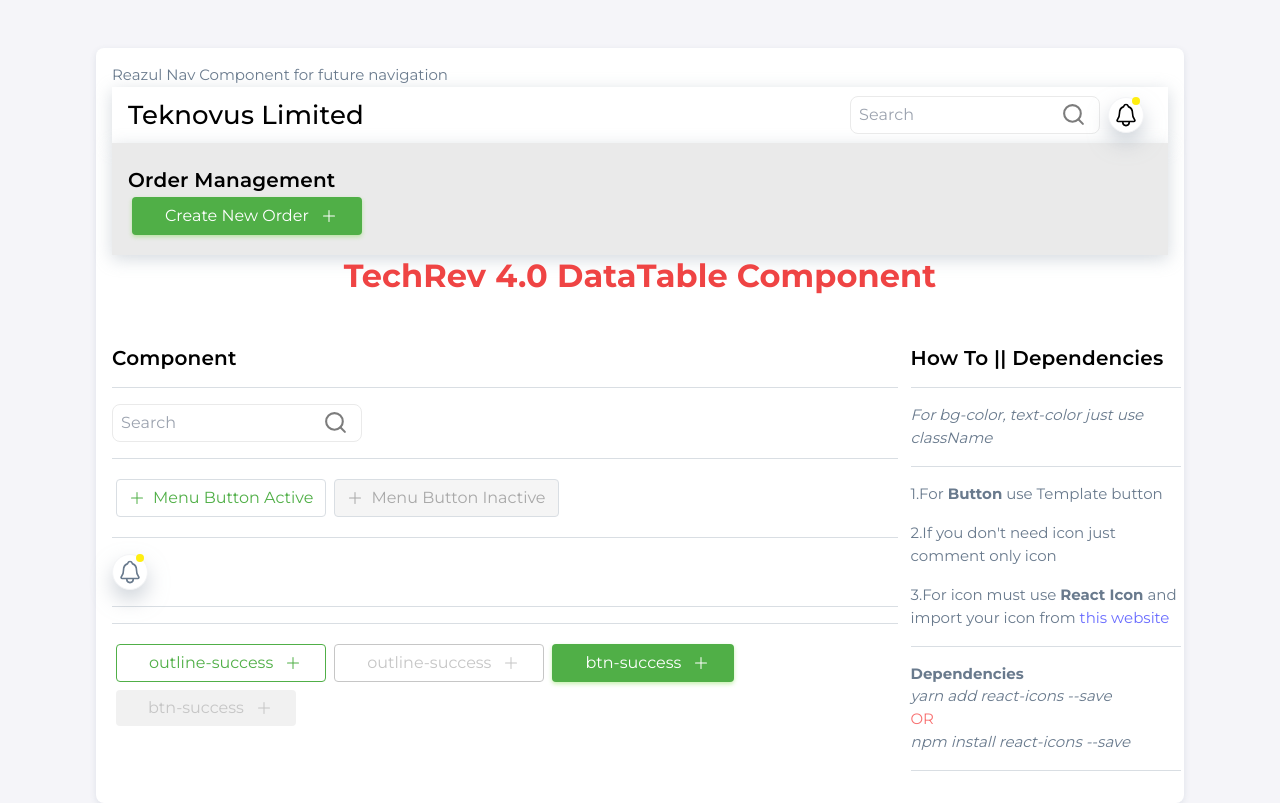
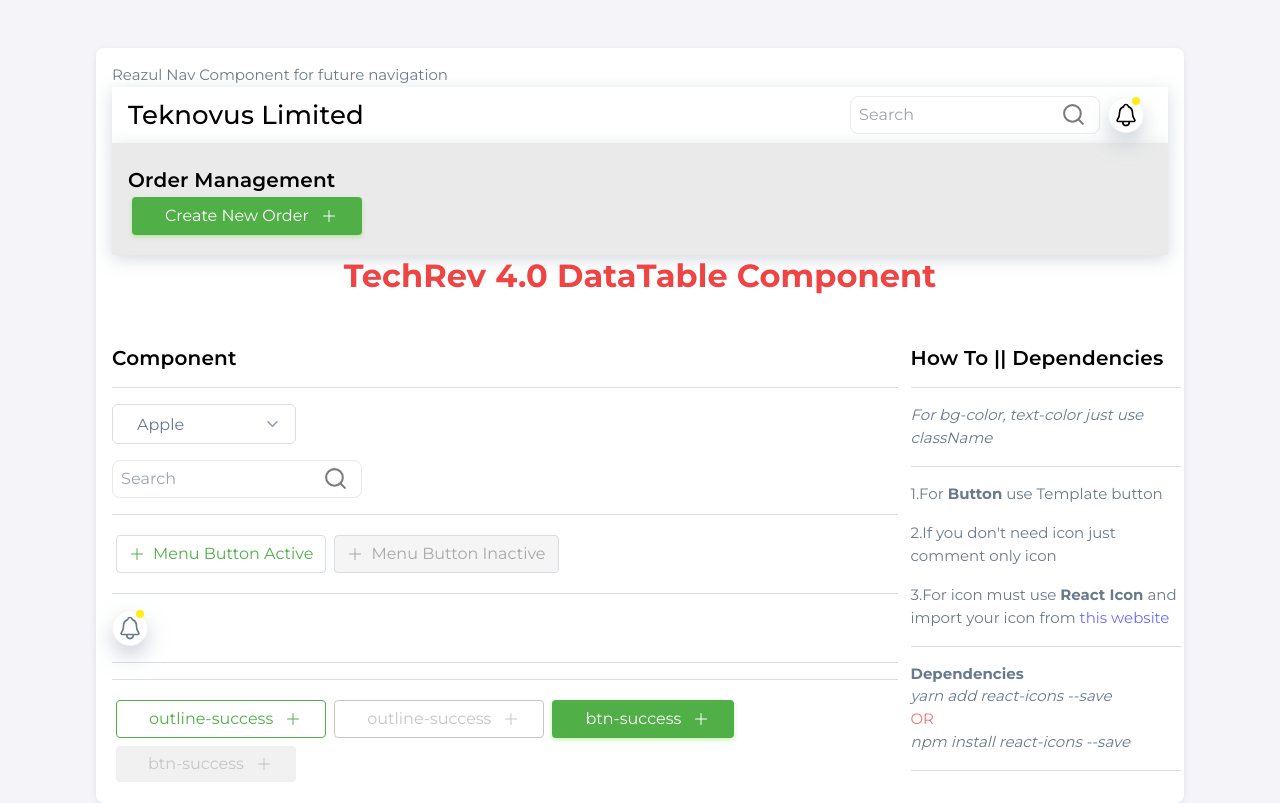
Before and after one commit to tekrev04/Breeze-Next-Component, a Next.js app: page /reazul/elements in a window 1280 px wide. Built offline with nearby package versions, Linux system fonts and the light colour scheme.

Commit message:
added "SelectBox" component

```diff
--- a/components/reazul/elements/index.js
+++ b/components/reazul/elements/index.js
@@ -5,7 +5,7 @@ import { BsPlusLg } from "react-icons/bs";
 import SearchComponent from "./searchComponent";
 import NotificationComponent from "./notificationComponent";
 import MenuButtonComponent from "./menuButtonComponent";
-import HeaderAreaComponent from "../headerArea";
+import SelectBoxComponent from "./selectBoxComponent";
 
 function ElementsComponent() {
     const onClick = () => {
@@ -13,6 +13,8 @@ function ElementsComponent() {
     };
     return (
         <div>
+            {/* Select-Box */}
+            <SelectBoxComponent/>
 
             <SearchComponent onClick={onClick} />
 
--- /dev/null
+++ b/components/reazul/elements/selectBoxComponent.js
@@ -0,0 +1,36 @@
+import React from "react";
+
+function SelectBoxComponent() {
+    const options = [
+        {
+            label: "Apple",
+            value: "apple",
+        },
+        {
+            label: "Mango",
+            value: "mango",
+        },
+        {
+            label: "Banana",
+            value: "banana",
+        },
+        {
+            label: "Pineapple",
+            value: "pineapple",
+        },
+    ];
+
+    return (
+        <>
+            <div className="select-container mb-3 xl:w-96">
+                <select className="form-select form-select-lg mb-3 appearance-none block w-full px-4 py-2 text-xl font-normal text-gray-700 bg-white bg-clip-padding bg-no-repeat border border-solid border-gray-300 rounded transition ease-in-out m-0 focus:text-gray-700 focus:bg-white focus:border-blue-600 focus:outline-none">
+                    {options.map((option) => (
+                        <option value={option.value}>{option.label}</option>
+                    ))}
+                </select>
+            </div>
+        </>
+    );
+}
+
+export default SelectBoxComponent;
```
